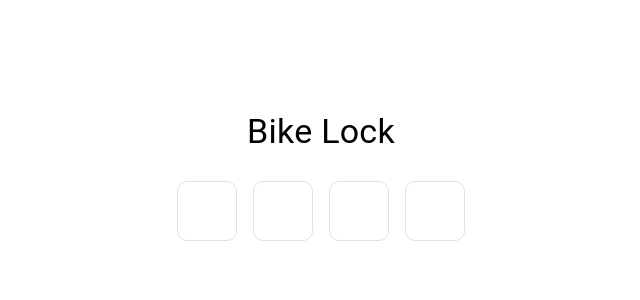
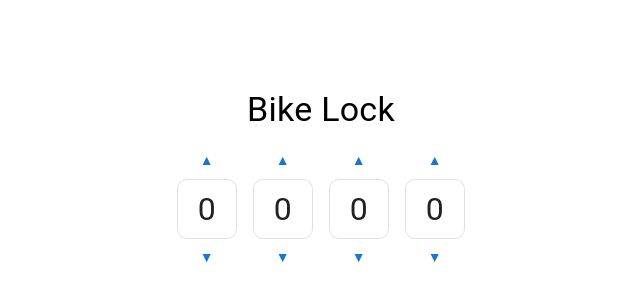
Before and after one commit to KalleLahtinen/CGUI, a React (Create React App) app: page / in a window 1280 px wide. Shown: the part 196-496 px from the top of the page, without its empty margins (319-959 px from the left). Built offline with nearby package versions, Linux system fonts and the light colour scheme.

Commit message:
Change interface to resemble a combination lock with number input using mouse wheel or graphical buttons

```diff
--- a/src/BikeLock.js
+++ b/src/BikeLock.js
@@ -1,57 +1,54 @@
-import React, { useState, useEffect } from 'react';
+import React, { useState } from 'react';
 import Box from '@mui/material/Box';
 import Typography from '@mui/material/Typography';
-import { DigitInput } from './BikeLockStyles'; // Import the styled component
+import Button from '@mui/material/Button';
+import { DigitInput, DigitContainer } from './BikeLockStyles';
 
 const BikeLock = () => {
-  const [digits, setDigits] = useState(Array(4).fill(''));
+  const [digits, setDigits] = useState([0, 0, 0, 0]);
   const [status, setStatus] = useState('default');
   const [message, setMessage] = useState('');
-  const lockCode = ['1', '2', '3', '4'];
+  const lockCode = [1, 2, 3, 4];
 
-  useEffect(() => {
-    const handleKeyDown = (event) => {
-      const { key } = event;
-      if (key >= 0 && key <= 9) {
-        updateDigits(key);
-      }
-    };
+  const updateDigit = (index, delta) => {
+    // Calculate next digits based on the interaction.
+    setDigits((prevDigits) => {
+      const nextDigits = prevDigits.map((digit, i) =>
+        i === index ? Math.max(0, Math.min(9, digit + delta)) : digit
+      );
 
-    window.addEventListener('keydown', handleKeyDown);
+      // Immediately use nextDigits for checking the guess.
+      checkGuess(nextDigits);
+      return nextDigits;
+    });
+  };
 
-    return () => window.removeEventListener('keydown', handleKeyDown);
-  }, [digits]);
-
-  const updateDigits = (num) => {
-    const index = digits.findIndex(digit => digit === '');
-    if (index !== -1) {
-      const newDigits = [...digits];
-      newDigits[index] = num;
-      setDigits(newDigits);
-
-      if (newDigits.every(digit => digit !== '')) {
-        checkGuess(newDigits.join(''));
-      }
+  const handleWheel = (index, event) => {
+    event.preventDefault(); // Prevents the page from scrolling
+    const { deltaY } = event; // Gets the vertical scroll amount
+    if (deltaY < 0) {
+      // Scrolling up
+      updateDigit(index, 1);
+    } else if (deltaY > 0) {
+      // Scrolling down
+      updateDigit(index, -1);
     }
   };
 
-  const resetLock = () => {
-    setDigits(Array(4).fill(''));
-    setMessage('');
-    setStatus('default');
-  };
+  const checkGuess = (nextDigits) => {
+    const correctDigits = nextDigits.filter((digit, index) => digit === lockCode[index]).length;
 
-  const checkGuess = (guess) => {
-    if (guess === lockCode.join('')) {
-      setMessage('Unlocked! You guessed the code!');
-      setStatus('correct');
+    if (correctDigits === 4) {
+        setMessage('Unlocked! You guessed the code!');
+        setStatus('correct');  // This will apply the green color.
+    } else if (correctDigits >= 2) {
+        setMessage('Getting close!');
+        setStatus('default'); // This will remove the green color.
     } else {
-      setMessage('Wrong code. Try again!');
-      setStatus('wrong');
-      setTimeout(() => {
-        resetLock();
-      }, 1500);
-    }
+        // If not correct, reset the message and remove the green color by setting status to 'default'.
+        setMessage('Keep guessing...');
+        setStatus('default');
+        }
   };
 
   return (
@@ -62,26 +59,25 @@ const BikeLock = () => {
       alignItems: 'center',
       height: '100vh',
     }}>
-      <Box sx={{ padding: 2, display: 'flex', flexDirection: 'column', alignItems: 'center', gap: 2 }}>
-        <Typography variant="h4" gutterBottom>
-          Bike Lock
-        </Typography>
-        <Box sx={{ display: 'flex' }}>
-          {digits.map((digit, index) => (
+      <Typography variant="h4" gutterBottom>
+        Bike Lock
+      </Typography>
+      <Box sx={{ display: 'flex', flexDirection: 'row', alignItems: 'center' }}>
+        {digits.map((digit, index) => (
+          <DigitContainer key={index} onWheel={(e) => handleWheel(index, e)}>
+            <Button onClick={() => updateDigit(index, 1)}>▲</Button>
             <DigitInput
-              key={index}
               readOnly
-              disableUnderline
               value={digit}
-              inputProps={{ 'aria-label': `digit-${index}` }}
               status={status}
             />
-          ))}
-        </Box>
-        <Typography variant="subtitle1" sx={{ mt: 2, height: '24px', color: status === 'wrong' ? 'error.main' : 'success.main' }}>
-          {message}
-        </Typography>
+            <Button onClick={() => updateDigit(index, -1)}>▼</Button>
+          </DigitContainer>
+        ))}
       </Box>
+      <Typography variant="subtitle1" sx={{ mt: 2, minHeight: '24px', color: status === 'correct' ? 'success.main' : 'text.primary' }}>
+        {message || ' '} {/* Ensures space is reserved */}
+      </Typography>
     </Box>
   );
 };
--- a/src/BikeLockStyles.js
+++ b/src/BikeLockStyles.js
@@ -1,4 +1,5 @@
-import { styled, alpha } from '@mui/material/styles';
+import { styled } from '@mui/material/styles';
+import Box from '@mui/material/Box';
 import InputBase from '@mui/material/InputBase';
 
 export const DigitInput = styled(InputBase)(({ theme, status }) => ({
@@ -7,22 +8,21 @@ export const DigitInput = styled(InputBase)(({ theme, status }) => ({
   margin: '0 8px',
   fontSize: '2rem',
   textAlign: 'center',
+  lineHeight: '60px', // Adjust line height to vertically center the text
   borderRadius: '10px',
   border: `1px solid ${theme.palette.divider}`,
   backgroundColor: status === 'default' ? 'transparent' :
                    status === 'correct' ? theme.palette.success.light :
                    theme.palette.error.light,
-  transition: theme.transitions.create(['background-color', 'border-color', 'box-shadow']),
   '& input': {
     textAlign: 'center',
-    padding: '10px 0',
-  },
-  '&:focus-within': {
-    borderColor: status === 'correct' ? theme.palette.success.main :
-                  status === 'wrong' ? theme.palette.error.main :
-                  theme.palette.primary.main,
-    boxShadow: `0 0 0 2px ${status === 'correct' ? theme.palette.success.light :
-                            status === 'wrong' ? theme.palette.error.light :
-                            theme.palette.primary.light}`,
+    padding: '0',
+    pointerEvents: 'none', // Prevents focusing the input directly
   },
 }));
+
+export const DigitContainer = styled(Box)({
+  display: 'flex',
+  flexDirection: 'column',
+  alignItems: 'center',
+});
```
